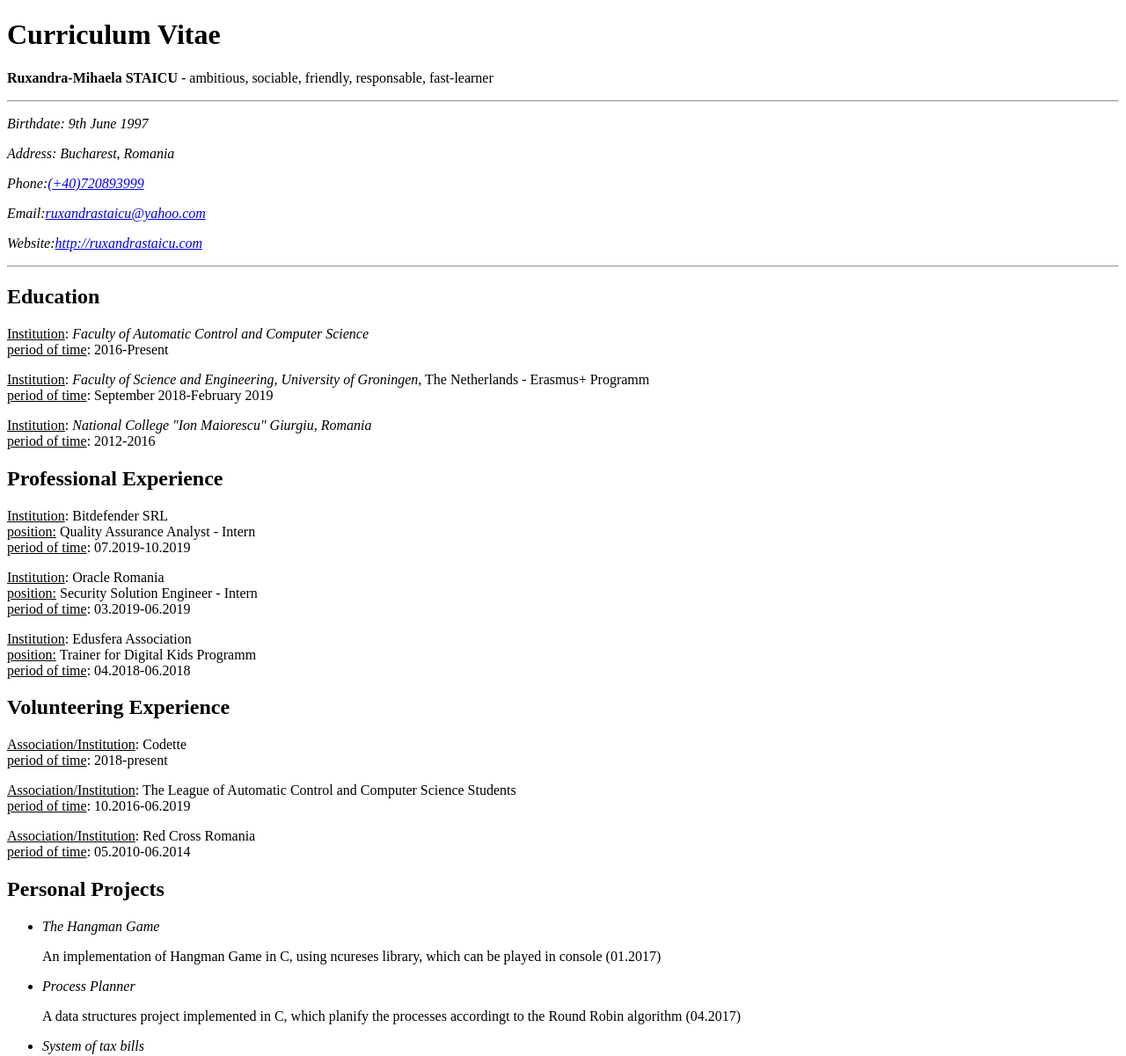
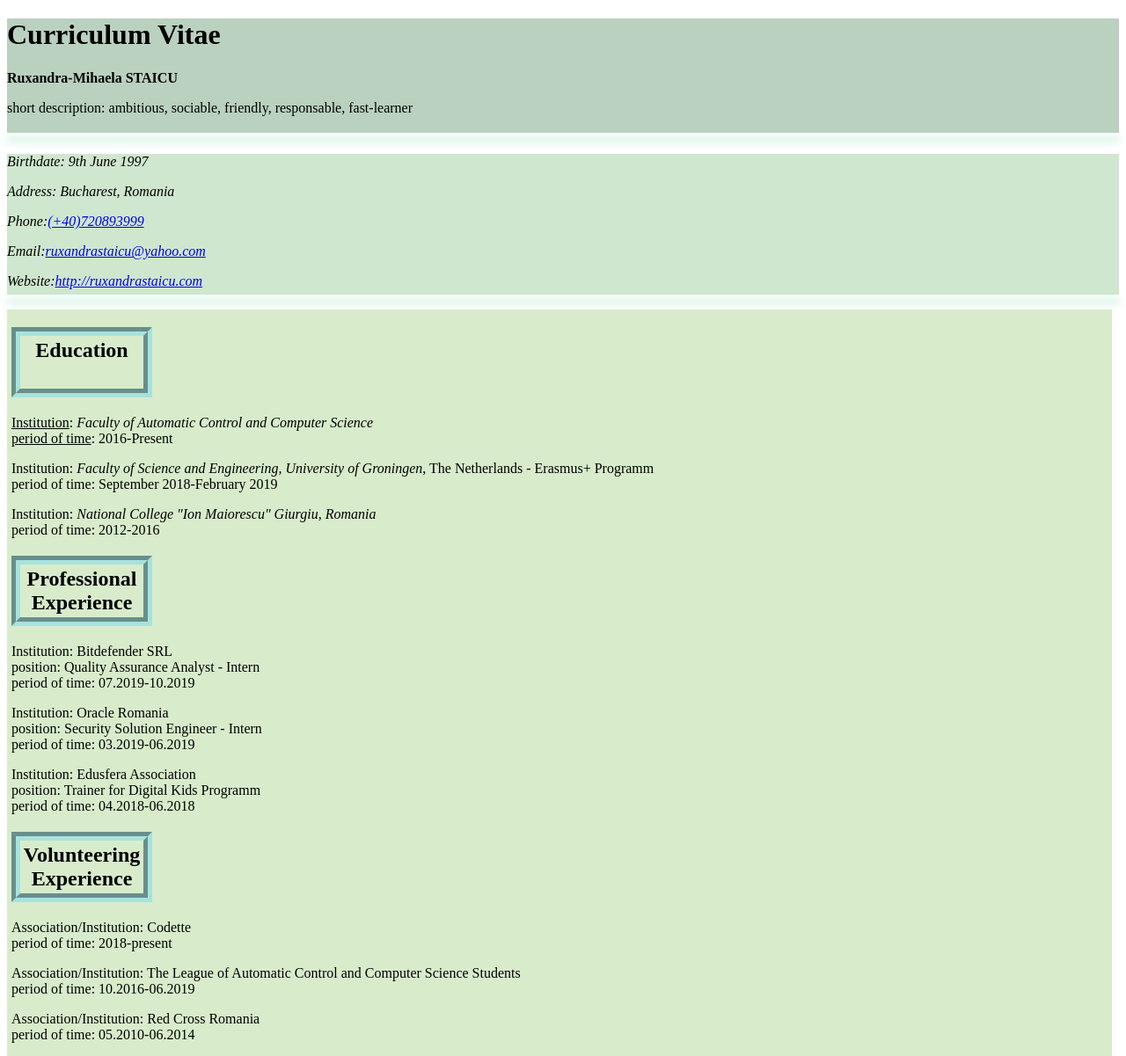
Before and after one commit to ruxandrastaicu/DevSchool, a plain HTML site: page frontend/CV_ruxandrastaicu.html in a window 1280 px wide. Shown: the top 1201 px of the page at 88% size. Drawn offline with Linux system fonts and the light colour scheme.

Commit message:
added css for cv-homework2

```diff
--- a/frontend/CV_ruxandrastaicu.html
+++ b/frontend/CV_ruxandrastaicu.html
@@ -3,11 +3,51 @@
     <head>
         <title>Ruxandra's CV</title>
         <meta charset="utf-8">
+        <style>
+          header{
+            z-index: 1;
+            height:130px;
+            width: 100%;
+            background-color: rgb(186, 209, 191);/
+          }
+          address{
+            height:160px;
+            width: 100%;
+            background-color: rgb(207, 231, 207);
+          }
+          hr{
+            border: 0;
+            box-shadow: 0 0 10px 1px rgb(120, 214, 175);
+          }
+          h2{
+            box-sizing: border-box;
+            width: 160px;
+            height: 80px;
+            padding: 3px;
+            border: 10px groove  rgb(167, 226, 221);
+            text-align: center;
+          }
+          .content{
+            float: left;
+            margin-top: 1px;
+            padding-left:5px;
+            height: auto;
+            width: 99%;
+            background-color: rgb(216, 236, 203);
+          }
+          #tounderline{
+            height:5px;
+            text-decoration:underline;
+          }
+        </style>
     </head>
     <body>
-        <div class="header">
+        <div class="mycv">
+            <header>
             <h1>Curriculum Vitae</h1>
-            <p><strong>Ruxandra-Mihaela STAICU</strong> - ambitious, sociable, friendly, responsable, fast-learner</p>
+            <p><strong>Ruxandra-Mihaela STAICU</strong></p>
+            <p> short description: ambitious, sociable, friendly, responsable, fast-learner</p>
+          </header>
           <hr>
             <address>
                 <p>Birthdate: 9th June 1997</p>
@@ -17,72 +57,82 @@
                 <p>Website:<a href="http://example.com">http://ruxandrastaicu.com</a> </p>
             </address>
           <hr>
+        </div>
+        <div class="content">
+          <section>
             <h2>Education</h2>
-            <p><u>Institution</u>: <i>Faculty of Automatic Control and Computer Science<br></i>
-              <u> period of time</u>: 2016-Present
+            <p><span id="tounderline">Institution</span>: <i>Faculty of Automatic Control and Computer Science<br></i>
+               <span id="tounderline">period of time</span>: 2016-Present
             </p>
-            <p><u>Institution</u>: <i>Faculty of Science and Engineering, University of Groningen</i>, The Netherlands - Erasmus+ Programm<br>
-                <u> period of time</u>: September 2018-February 2019
+            <p>Institution: <i>Faculty of Science and Engineering, University of Groningen</i>, The Netherlands - Erasmus+ Programm<br>
+               period of time: September 2018-February 2019
             </p>
-            <p><u>Institution</u>: <i>National College "Ion Maiorescu" Giurgiu, Romania<br></i>
-                <u> period of time</u>: 2012-2016
+            <p>Institution: <i>National College "Ion Maiorescu" Giurgiu, Romania<br></i>
+               period of time: 2012-2016
             </p>
+          </section>
+          <section>
             <h2>Professional Experience</h2>
-              <p><u>Institution</u>: Bitdefender SRL<br>
-                <u>position:</u> Quality Assurance Analyst - Intern<br>
-                <u> period of time</u>: 07.2019-10.2019
+              <p>Institution: Bitdefender SRL<br>
+                 position: Quality Assurance Analyst - Intern<br>
+                 period of time: 07.2019-10.2019
               </p>
-              <p><u>Institution</u>: Oracle Romania<br>
-                <u>position:</u> Security Solution Engineer - Intern<br>
-                <u> period of time</u>: 03.2019-06.2019
+              <p>Institution: Oracle Romania<br>
+                 position: Security Solution Engineer - Intern<br>
+                 period of time: 03.2019-06.2019
               </p>
-              <p><u>Institution</u>: Edusfera Association<br>
-                <u>position:</u> Trainer for Digital Kids Programm<br>
-                <u> period of time</u>: 04.2018-06.2018
+              <p>Institution: Edusfera Association<br>
+                 position: Trainer for Digital Kids Programm<br>
+                 period of time: 04.2018-06.2018
               </p>
+          </section>
+          <section>
             <h2>Volunteering Experience</h2>
-              <p><u>Association/Institution</u>: Codette<br>
-                <u>period of time</u>: 2018-present
+              <p>Association/Institution: Codette<br>
+                 period of time: 2018-present
               </p>
-              <p><u>Association/Institution</u>: The League of Automatic Control and Computer Science Students<br>
-                <u>period of time</u>: 10.2016-06.2019
+              <p>Association/Institution: The League of Automatic Control and Computer Science Students<br>
+                 period of time: 10.2016-06.2019
               </p>
-              <p><u>Association/Institution</u>: Red Cross Romania<br>
-                <u>period of time</u>: 05.2010-06.2014
+              <p>Association/Institution: Red Cross Romania<br>
+                 period of time: 05.2010-06.2014
               </p>
+          </section>
+          <section>
             <h2>Personal Projects</h2>
-              <p>
               <ul>
                 <li><i>The Hangman Game</i> <p> An implementation of Hangman Game in C, using ncureses library, which can be played in console (01.2017)</p></li>
                 <li><i>Process Planner</i><p>A data structures project implemented in C, which planify the processes accordingt to the Round Robin algorithm (04.2017)</p></li>
                 <li><i>System of tax bills</i><p>A Java application for a system of tax bills, using a basic graphical interface with different functionalities (12.2017)</p></li>
                 <li><i>Internet banking system</i><p>A client-server application in C that performs online banking functionalities by using UDP and TCP sockets (04.2018) </p></li>
               </ul>
-              </p>
-            <h3>Techincal Skills</h3>
-            <p>
+          </section>
+          <section>
+            <h2>Techincal Skills</h2>
               <ul>
                 <li>LINUX</li>
                 <li>JAVA</li>
                 <li>C/C++</li>
                 <li>MATLAB</li>
              </ul>
-            </p>
-            <h3>Foreign Languages</h3>
+          </section>
+          <section2>
+            <h2>Foreign Languages</h2>
             <p>
-                <u>language</u>: English
-                <u>level</u>: C1
+                language: English
+                level: C1
             </p>
             <p>
-                <u>language</u>: German
-                <u>level</u>: B1
+                language: German
+                level: B1
             </p>
             <p>
-                <u>language</u>: French
-                <u>level</u>: A1-A2
+                language: French
+                level: A1-A2
             </p>
-            <h3>Hobbys</h3>
-            <p>
+          </section2>
+          <section2>
+            <h2>Hobbys</h2>
               <ul>
                 <li>THEATRE</li>
                 <li>TRAVELLING</li>
@@ -90,7 +140,8 @@
                 <li>SKIING</li>
                 <li>HOME-DECO</li>
               </ul>
-            </p>
+          </section2>
         </div>
+        <div id="footer"></div>
     </body>
 </html>
```
Lines whose indentation alone changed are shown as unchanged.
